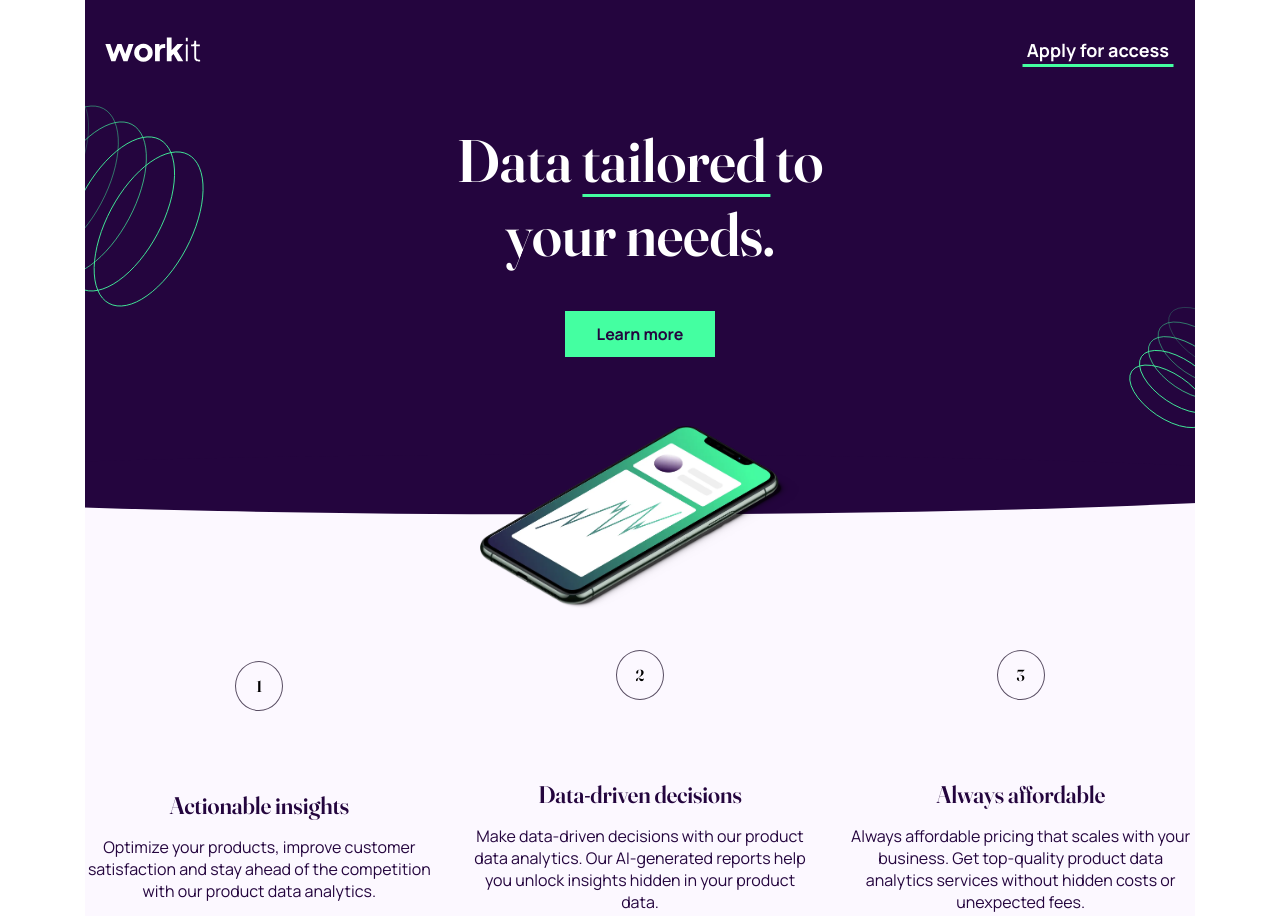
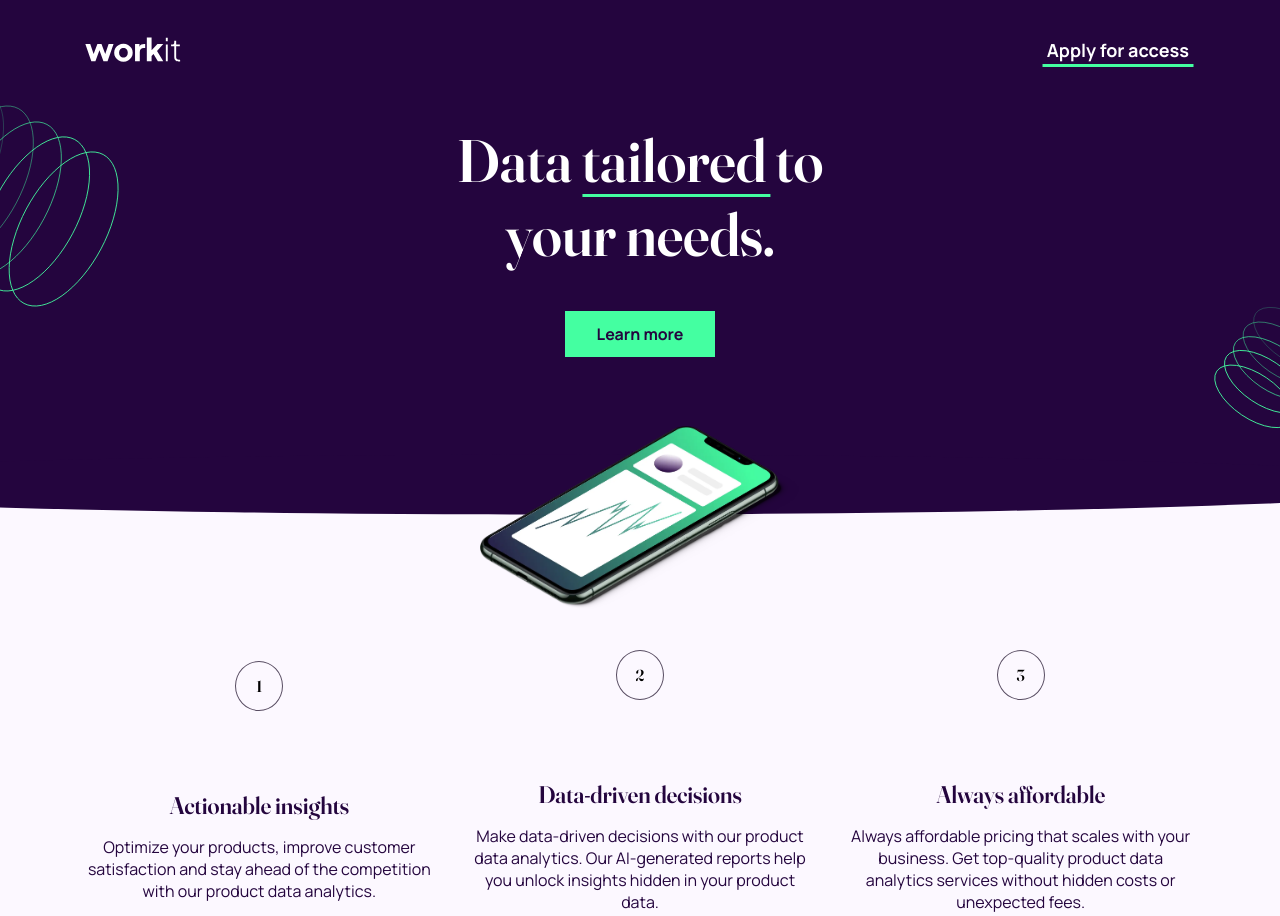
Before and after one commit to jonghwascript/workit-landing, a website: page index.html in a window 1280 px wide. Shown: the top 916 px of the page. Drawn offline with Linux system fonts and the light colour scheme.

Commit message:
fix: allow section backgrounds to span viewport

```diff
--- a/src/scss/style.scss
+++ b/src/scss/style.scss
@@ -13,24 +13,15 @@ body {
   background-color: #fff;
 }
 
-// 컨텐츠 가운데 정렬 + 최대폭 wrapper. 챌린지마다 max-width 값만 바꿔서 쓴다.
 .container {
-  @include m.container(1110px, 24px);
+  width: 100%;
+  overflow: hidden;
 }
 
 header,
 main,
 footer {
-  width: min(375px, 100%);
-  margin: 0 auto;
-
-  @include m.mq('tablet') {
-    width: min(768px, 100%);
-  }
-
-  @include m.mq('desktop') {
-    width: min(1440px, 100%);
-  }
+  width: 100%;
 }
 
 header {
@@ -73,9 +64,9 @@ header {
   }
 
   nav {
-    width: 100%;
+    @include m.container(1110px, 20px);
     height: 67px;
-    padding: 32px 20px 0 20px;
+    padding-top: 32px;
 
     display: flex;
     justify-content: space-between;
@@ -227,6 +218,7 @@ main {
     z-index: 1;
 
     .feature-list {
+      @include m.container(1110px, 24px);
       display: flex;
       flex-direction: column;
       justify-content: center;
@@ -343,6 +335,7 @@ main {
   }
 
   .cta-beta {
+    @include m.container(1110px, 24px);
     margin-block-start: 122px;
     position: relative;
 
@@ -442,6 +435,7 @@ main {
 }
 
 footer {
+  @include m.container(1110px, 24px);
   margin-block-start: 80px;
 
   img {
```
Also changed, not shown: css/style.css, 1 other file.
